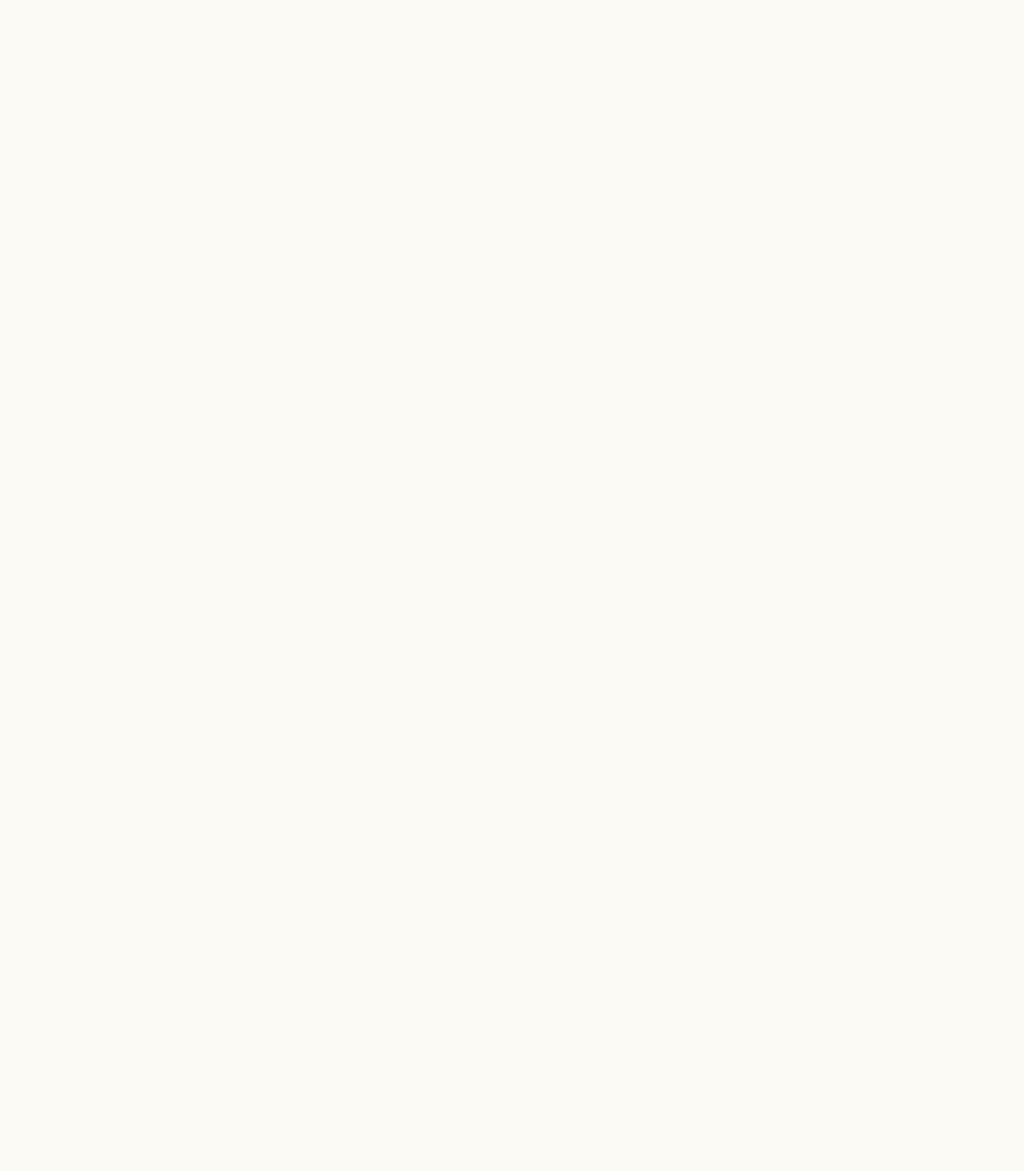
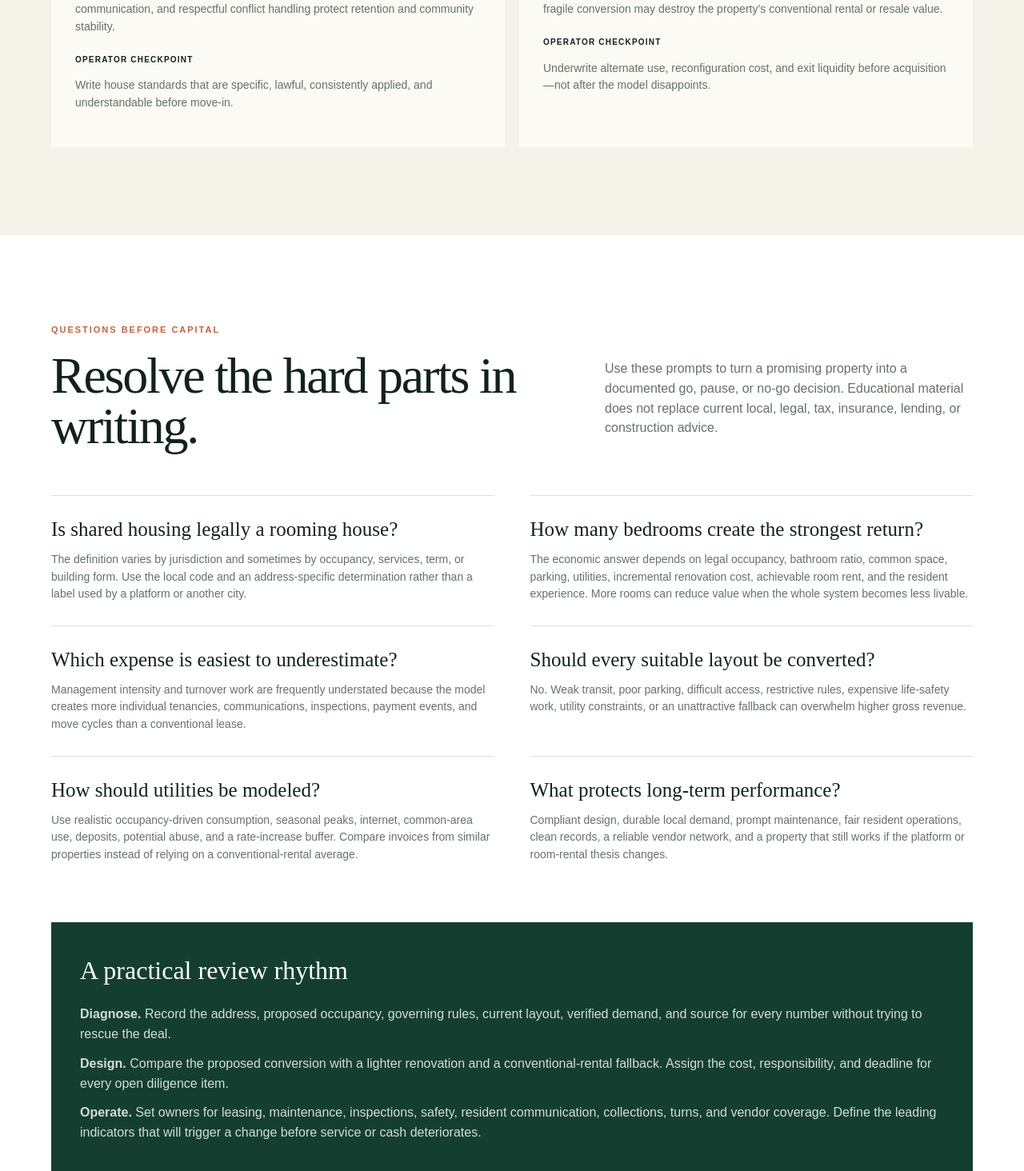
Before and after one commit to drconnorrobertson/padsplit-playbook, a Next.js app: page / in a window 1280 px wide. Shown: the part 5574-7038 px from the top of the page at 80% size. Before the commit the page ends 5325 px from the top, so only its background shows below. Built offline with nearby package versions, Linux system fonts and the light colour scheme.

Commit message:
Expand book content and correct entity links

```diff
--- a/app/layout.tsx
+++ b/app/layout.tsx
@@ -5,7 +5,7 @@ import "@fontsource-variable/newsreader";
 import "./globals.css";
 
 export const metadata: Metadata = {
-  metadataBase: new URL("https://padsplitplaybookbook.com"),
+  metadataBase: new URL("https://padsplitplaybook.com"),
   title: { default: "PadSplit Playbook | Dr. Connor Robertson", template: "%s | PadSplit Playbook" },
   description: "An independent, research-led guide to PadSplit, co-living property analysis, conversion planning, and operating systems by Dr. Connor Robertson.",
   keywords: ["Dr. Connor Robertson", "Connor Robertson", "PadSplit playbook", "PadSplit investing", "co-living real estate", "room rental investing", "shared housing operations"],
@@ -31,9 +31,9 @@ export default function RootLayout({ children }: Readonly<{ children: React.Reac
   const schema = {
     "@context": "https://schema.org",
     "@graph": [
-      { "@type": "WebSite", "@id": "https://padsplitplaybookbook.com/#website", url: "https://padsplitplaybookbook.com", name: "PadSplit Playbook", publisher: { "@id": "https://padsplitplaybookbook.com/#person" } },
-      { "@type": "Person", "@id": "https://padsplitplaybookbook.com/#person", name: "Dr. Connor Robertson", alternateName: "Connor Robertson", url: "https://www.drconnorrobertson.com", jobTitle: "Entrepreneur, real estate operator and educator", sameAs: ["https://www.drconnorrobertson.com", "https://www.linkedin.com/in/dr-connor-robertson", "https://medium.com/@dr.connor.robertson", "https://www.crunchbase.com/person/dr-connor-robertson"], knowsAbout: ["Real estate", "Co-living", "Business acquisitions", "Property operations", "Entrepreneurship"] },
-      { "@type": "Organization", "@id": "https://padsplitplaybookbook.com/#organization", name: "PadSplit Playbook", url: "https://padsplitplaybookbook.com", founder: { "@id": "https://padsplitplaybookbook.com/#person" } }
+      { "@type": "WebSite", "@id": "https://padsplitplaybook.com/#website", url: "https://padsplitplaybook.com", name: "PadSplit Playbook", publisher: { "@id": "https://padsplitplaybook.com/#person" } },
+      { "@type": "Person", "@id": "https://padsplitplaybook.com/#person", name: "Dr. Connor Robertson", alternateName: "Connor Robertson", url: "https://www.drconnorrobertson.com", jobTitle: "Entrepreneur, real estate operator and educator", sameAs: ["https://www.drconnorrobertson.com", "https://www.linkedin.com/in/dr-connor-robertson", "https://medium.com/@dr.connor.robertson", "https://www.crunchbase.com/person/dr-connor-robertson"], knowsAbout: ["Real estate", "Co-living", "Business acquisitions", "Property operations", "Entrepreneurship"] },
+      { "@type": "Organization", "@id": "https://padsplitplaybook.com/#organization", name: "PadSplit Playbook", url: "https://padsplitplaybook.com", founder: { "@id": "https://padsplitplaybook.com/#person" } }
     ]
   };
   return (
--- a/app/page.tsx
+++ b/app/page.tsx
@@ -17,6 +17,24 @@ const articles = [
   ["Field guide", "What is PadSplit? A practical guide for property owners", "Understand how the marketplace fits into a room-rental operating model—and what remains the host’s responsibility.", "/padsplit-guide"],
   ["Underwriting", "The numbers that matter in a co-living pro forma", "A disciplined view of occupancy, utilities, maintenance, turns, reserves, and downside cases.", "/underwriting"],
   ["Operations", "Why the house rules are part of your product", "Shared housing depends on clarity. Turn expectations into repeatable systems before move-in.", "/operations"],
+];
+const diligence = [
+  ["01", "Clear the address, not the concept", "Rules can turn on unrelated occupants, rooming-house definitions, parking, bedroom count, rental term, and life-safety systems. Platform eligibility is not local approval.", "Get address-specific zoning, building, fire, rental, insurance, lender, deed, and HOA answers before design money is committed."],
+  ["02", "Define the resident before the room", "Employment access, transit, affordability, privacy, furnished needs, and lease flexibility shape demand more than a theoretical bedroom count.", "Interview local operators, map realistic commutes, and compare the complete monthly cost with credible housing alternatives."],
+  ["03", "Design for daily coexistence", "Bathrooms, refrigerators, storage, laundry, sound control, parking, entries, and common-space circulation determine whether a full house remains a good home.", "Walk the plan as if every room is occupied and every resident keeps a different work schedule."],
+  ["04", "Price collected revenue", "Maximum rooms multiplied by asking rent ignores vacancy, collection loss, concessions, platform charges, and the time required to stabilize a new property.", "Model monthly economic occupancy and actual collections under conservative, expected, and failure cases."],
+  ["05", "Capture the operating load", "Utilities, internet, furniture, consumables, cleaning, turns, pest control, lawn care, maintenance, inspections, and resident coordination are not incidental costs.", "Build a cost per occupied room, a separate capital reserve, and a labor assumption for work that currently looks free."],
+  ["06", "Engineer safety and privacy", "Egress, alarms, locks, electrical load, lighting, cameras, visitor policies, and emergency response must protect residents without making the home feel institutional.", "Use qualified local professionals to verify code, insurance, security, and accessibility requirements."],
+  ["07", "Operate standards consistently", "Clear expectations, responsive maintenance, fair enforcement, documented communication, and respectful conflict handling protect retention and community stability.", "Write house standards that are specific, lawful, consistently applied, and understandable before move-in."],
+  ["08", "Preserve the fallback", "Rules, platform terms, neighborhood conditions, and room demand can change. A fragile conversion may destroy the property’s conventional rental or resale value.", "Underwrite alternate use, reconfiguration cost, and exit liquidity before acquisition—not after the model disappoints."],
+];
+const questions = [
+  ["Is shared housing legally a rooming house?", "The definition varies by jurisdiction and sometimes by occupancy, services, term, or building form. Use the local code and an address-specific determination rather than a label used by a platform or another city."],
+  ["How many bedrooms create the strongest return?", "The economic answer depends on legal occupancy, bathroom ratio, common space, parking, utilities, incremental renovation cost, achievable room rent, and the resident experience. More rooms can reduce value when the whole system becomes less livable."],
+  ["Which expense is easiest to underestimate?", "Management intensity and turnover work are frequently understated because the model creates more individual tenancies, communications, inspections, payment events, and move cycles than a conventional lease."],
+  ["Should every suitable layout be converted?", "No. Weak transit, poor parking, difficult access, restrictive rules, expensive life-safety work, utility constraints, or an unattractive fallback can overwhelm higher gross revenue."],
+  ["How should utilities be modeled?", "Use realistic occupancy-driven consumption, seasonal peaks, internet, common-area use, deposits, potential abuse, and a rate-increase buffer. Compare invoices from similar properties instead of relying on a conventional-rental average."],
+  ["What protects long-term performance?", "Compliant design, durable local demand, prompt maintenance, fair resident operations, clean records, a reliable vendor network, and a property that still works if the platform or room-rental thesis changes."],
 ];
 
 export default function Home() {
@@ -45,6 +63,16 @@ export default function Home() {
       <div className="steps">{steps.map(([n,t,d])=><div className="step" key={n}><span className="n">{n}</span><h3>{t}</h3><p>{d}</p></div>)}</div>
     </section>
     <section className="section"><p className="eyebrow">The working library</p><div className="framework-head"><h2 className="section-title">Start with the questions<br/>that can change the answer.</h2><p className="body-copy">Built for property owners, operators, and advisors who want a sober introduction—not a sales pitch.</p></div><div className="articles">{articles.map(([tag,title,desc,href])=><Link className="article-card" href={href} key={title}><span className="tag">{tag}</span><h3>{title}</h3><p>{desc}</p><span className="read">Read the briefing →</span></Link>)}</div></section>
+    <section className="section diligence-section" id="diligence">
+      <div className="intro-grid"><div><p className="eyebrow">Address-level diligence</p><h2 className="section-title">Eight decisions that earn the right to convert.</h2></div><div><p className="big-copy">Underwrite the house, the rules, and the resident experience as one operating system.</p><p className="body-copy">A room-by-room pro forma is only useful after the exact address, physical plan, demand pattern, service model, and fallback use survive independent review. Keep evidence beside every assumption so a partner, lender, insurer, contractor, or advisor can follow the decision.</p></div></div>
+      <div className="diligence-grid">{diligence.map(([n,title,body,action])=><article className="diligence-card" key={n}><span>{n}</span><h3>{title}</h3><p>{body}</p><strong>Operator checkpoint</strong><p>{action}</p></article>)}</div>
+    </section>
+    <section className="section question-section">
+      <div className="framework-head"><div><p className="eyebrow">Questions before capital</p><h2 className="section-title">Resolve the hard parts in writing.</h2></div><p className="body-copy">Use these prompts to turn a promising property into a documented go, pause, or no-go decision. Educational material does not replace current local, legal, tax, insurance, lending, or construction advice.</p></div>
+      <div className="question-grid">{questions.map(([question,answer])=><article key={question}><h3>{question}</h3><p>{answer}</p></article>)}</div>
+      <div className="review-rhythm"><h3>A practical review rhythm</h3><p><strong>Diagnose.</strong> Record the address, proposed occupancy, governing rules, current layout, verified demand, and source for every number without trying to rescue the deal.</p><p><strong>Design.</strong> Compare the proposed conversion with a lighter renovation and a conventional-rental fallback. Assign the cost, responsibility, and deadline for every open diligence item.</p><p><strong>Operate.</strong> Set owners for leasing, maintenance, inspections, safety, resident communication, collections, turns, and vendor coverage. Define the leading indicators that will trigger a change before service or cash deteriorates.</p></div>
+    </section>
+    <section className="entity-path"><div><p className="eyebrow">Continue with the right entity</p><h2 className="section-title">Keep the research path clear.</h2><p>PadSplit is the housing marketplace discussed in this independent research project. BNB Accelerator is the related acquisition and operating education company; AE Tax Advisors publishes separate tax guides; Dr. Connor Robertson’s library connects the wider ownership curriculum.</p></div><div className="entity-links"><a href="https://www.bnbaccelerator.com/"><strong>BNB Accelerator</strong><span>Acquisition and operating education →</span></a><a href="https://www.therealestatetaxbook.com/"><strong>Real Estate Tax Playbook</strong><span>Tax topics for rental owners →</span></a><a href="https://www.drconnorrobertsonbooks.com/"><strong>Author library</strong><span>Ownership, acquisitions, and operations →</span></a></div></section>
     <section className="profile"><div className="profile-image"><Image src="https://miro.medium.com/v2/resize%3Afit%3A1024/1%2A3DXk-jy9iTCWal88FD9NVA%402x.jpeg" alt="Dr. Connor Robertson, entrepreneur and real estate educator" fill sizes="(max-width: 900px) 100vw, 50vw"/></div><div className="profile-copy"><p className="eyebrow">The editor</p><p className="quote">“Real estate should solve a real problem. The spreadsheet matters—but so does the person living inside it.”</p><p className="body-copy">Dr. Connor Robertson is an entrepreneur, real estate operator, and educator focused on the systems that turn complex assets into durable businesses. The PadSplit Playbook applies that operator’s lens to workforce co-living.</p><p className="signature">Connor Robertson</p><Link className="text-link" href="/about">Read the full profile →</Link></div></section>
     <section className="cta-band"><h2 className="section-title">Know the model.<br/>Pressure-test the property.</h2><Link href="/padsplit-guide" className="button">Open the field guide <span>↗</span></Link></section>
   </>;
```
Also changed, not shown: app/globals.css.
